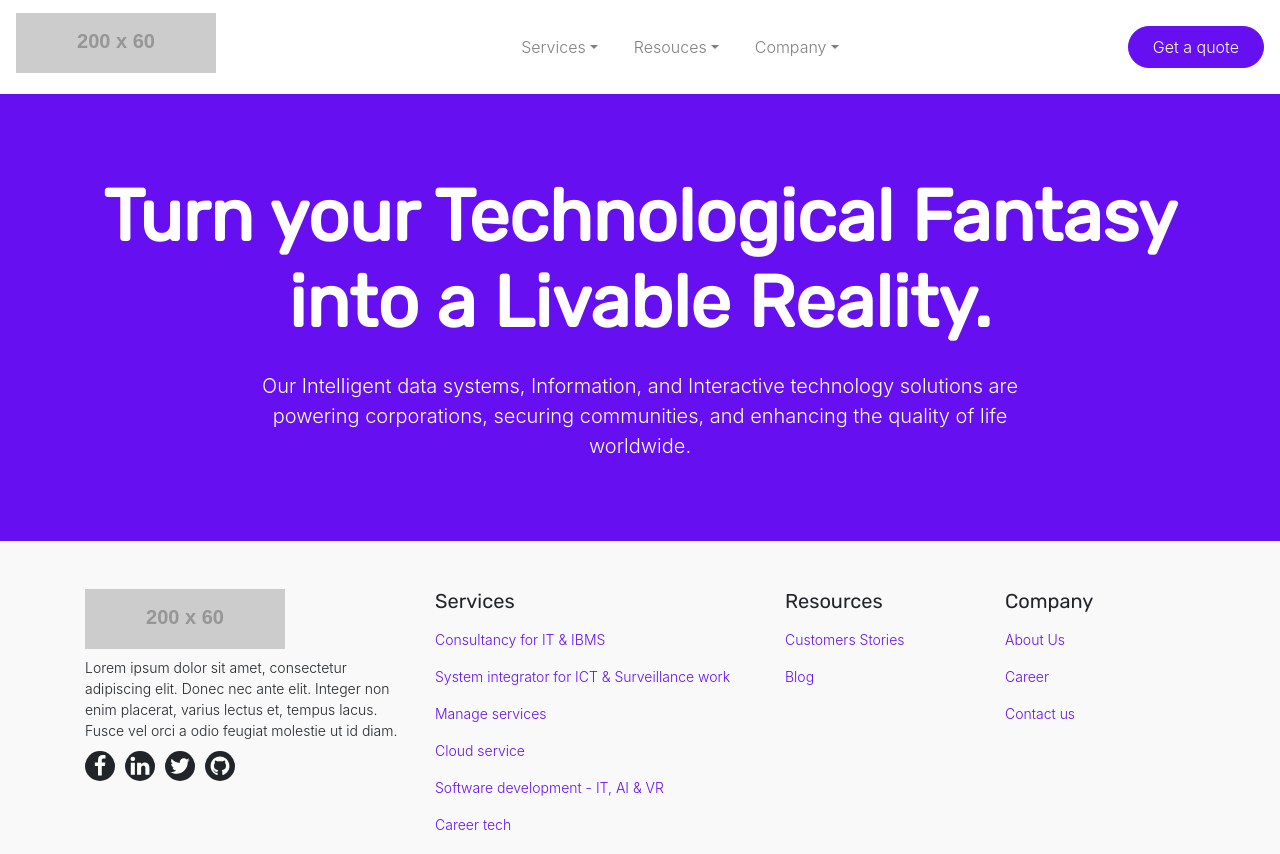
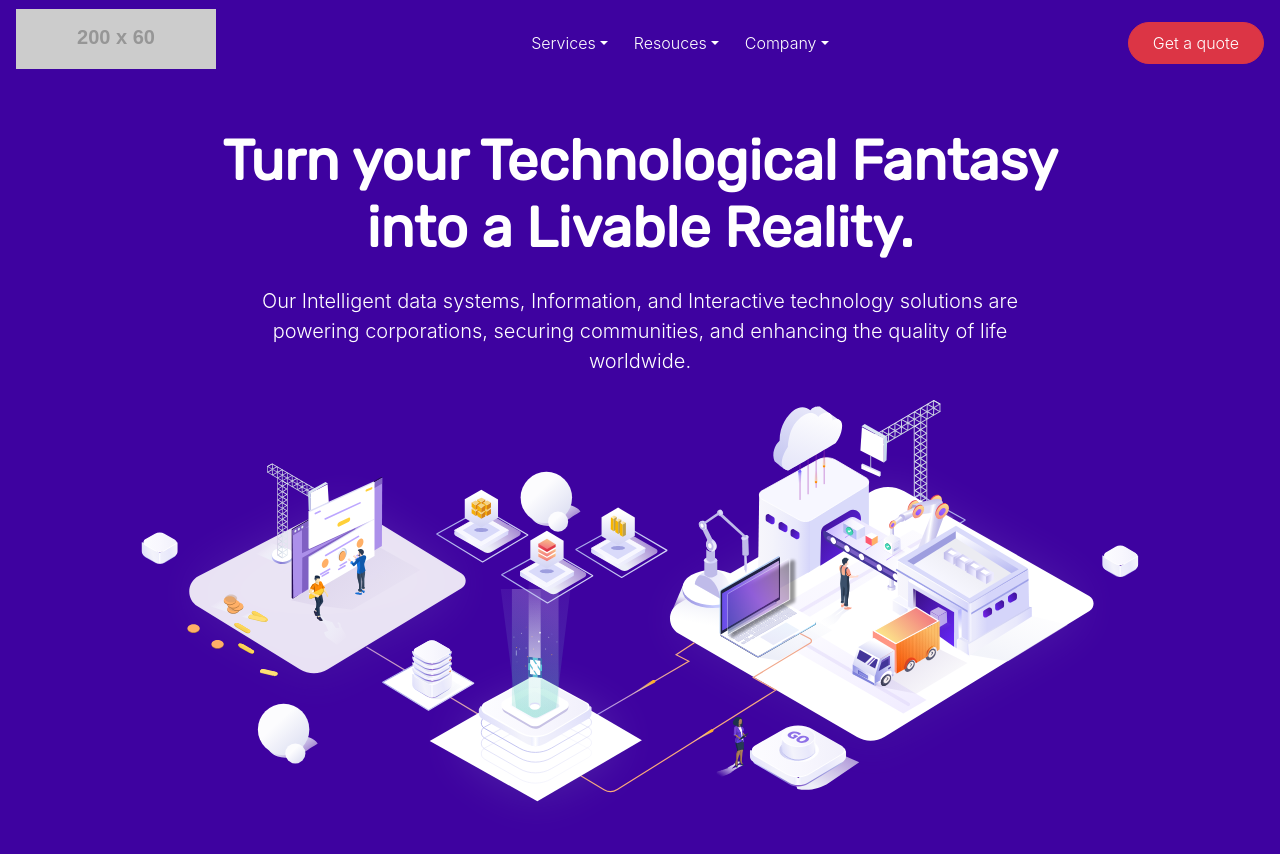
Before and after one commit to ukthapa/ajiswebsite, a Gatsby site: page / in a window 1280 px wide. Shown: the top 854 px of the page. Built offline with nearby package versions, Linux system fonts and the light colour scheme; Gatsby itself is replaced by a stand-in of ours; placeholder pictures from the web are drawn by us.

Commit message:
homepage layout on progress

```diff
--- a/src/components/banner.js
+++ b/src/components/banner.js
@@ -1,16 +1,20 @@
 import React from "react"
 // import { Link } from "gatsby"
-import { Container, Row, Col } from "react-bootstrap"
+import bannerImg from "../images/main-illustration.svg"
+import { Container, Row, Col, Image } from "react-bootstrap"
 
 
-const Banner = (props) => {
+const Banner = () => {
 	return (
 		<div className="banner-wrapper">
 			<Container>
 				<Row>
 					<Col>
-						<h1 className="text-center mb-4 display-3 "> Turn your Technological Fantasy into a Livable Reality. </h1>
-						<p className="text-center m-auto w-75 lead"> Our Intelligent data systems, Information, and Interactive technology solutions are powering corporations, securing communities, and enhancing the quality of life worldwide. </p>
+						<div className="text-center">
+							<h1 className="mb-4 display-4"> Turn your Technological Fantasy <span className="d-md-block">into a Livable Reality.</span></h1>
+							<p className="m-auto w-75 lead"> Our Intelligent data systems, Information, and Interactive technology solutions are powering corporations, securing communities, and enhancing the quality of life worldwide. </p>
+							<Image src={bannerImg} className="bannerimg mt-4"/>
+						</div>
 					</Col>
 				</Row>
 			</Container>
--- a/src/components/header.js
+++ b/src/components/header.js
@@ -3,9 +3,7 @@ import PrimaryNav from "./primarynav.js"
 
 const Header = () => {
 	return (
-		<header >
-			<PrimaryNav />
-		</header>
+		<PrimaryNav />
 	)
 }
 
--- a/src/components/primarynav.js
+++ b/src/components/primarynav.js
@@ -1,14 +1,32 @@
-import React from "react"
+import React, { useEffect, useState }  from "react"
 import { Link } from "gatsby"
 import { Navbar, Nav, NavDropdown, Image } from 'react-bootstrap'
 
+
+
+
 const PrimaryNav = () => {
+
+	const [small, setSmall] = useState(false);
+
+	useEffect(() => {
+		if (typeof window !== "undefined") {
+		window.addEventListener("scroll", () =>
+			setSmall(window.pageYOffset > 20)
+		);
+		}
+	}, []);
+
+
 	return(
-		<Navbar expand="lg" sticky="top">
+		<header>
+			<Navbar  expand="lg" className={`fixed-top ${
+			small ? "sticked-menu shadow-sm" : ""
+		  }`}>
 				<Navbar.Brand to="/"><Image src="https://via.placeholder.com/200x60?text=AJIS" alt="AJIS" className="mb-2" /></Navbar.Brand>
-			<Navbar.Toggle aria-controls="basic-navbar-nav" />
-			<Navbar.Collapse id="basic-navbar-nav">
-			<Nav className="ml-auto">
+				<Navbar.Toggle aria-controls="navbarScroll" />
+				<Navbar.Collapse id="navbarScroll">
+				<Nav className="ml-auto" navbarScroll>
 					<NavDropdown title="Services" id="services">
 						<NavDropdown.Item to="/consultancy-for-it-ibms">Consultancy for IT &amp; IBMS</NavDropdown.Item>
 						<NavDropdown.Item to="/system-integrator-for-ict-suveillance-work">System integrator for ICT &amp; Surveillance work</NavDropdown.Item>
@@ -28,10 +46,11 @@ const PrimaryNav = () => {
 					</NavDropdown>
 				</Nav>
 				<Nav className="ml-auto">
-				<Link href="/get-a-quote" className="btn btn-primary">Get a quote</Link>
+					<Link href="/get-a-quote" className="btn btn-danger">Get a quote</Link>
 				</Nav>
 				</Navbar.Collapse>
 			</Navbar>
+		</header>
 	)
 }
 
--- a/src/scss/custom.scss
+++ b/src/scss/custom.scss
@@ -1,6 +1,5 @@
 $theme-colors: (
-    "info": tomato,
-    "danger": teal
+    "info": tomato
 );
 
 $headings-font-family:  'rubik', sans-serif !default;
@@ -40,18 +39,42 @@ $input-btn-padding-x-lg:      3rem !default;
 
 
 .navbar {
+	background-color: transparent !important;
+	padding: 0.25rem 1rem !important;
+	transition: all .3s ease-in-out;
 	.nav-item {
-		margin: 0 10px;
+		margin: 0 5px;
+		color: #fff;
+	}
+	.nav-link {
+		color: #fff !important;
+	}
+	&.sticked-menu {
+		background-color: #3e02a0 !important;
+		transition: all .3s ease-in-out;
+		// .nav-item {
+		// 	margin: 0 5px;
+		// 	// color: #1d1d1d;
+		// }
+		// .nav-link {
+		// 	color: #1d1d1d !important;
+		// }
 	}
 }
 
 
+
 .banner-wrapper {
-	background-color: $indigo;
+	background: #3e02a0;
 	color: $white;
-	padding: 5rem 0;
+	padding: 8rem 0 4rem;
 }
 
+.bannerimg {
+	width: 100%;
+	max-width: 1000px;
+	height: auto;
+}
 
 .footer-link {
 	list-style: none;
```
Also changed, not shown: src/images/main-illustration.svg (added). Lines whose indentation alone changed are shown as unchanged.
